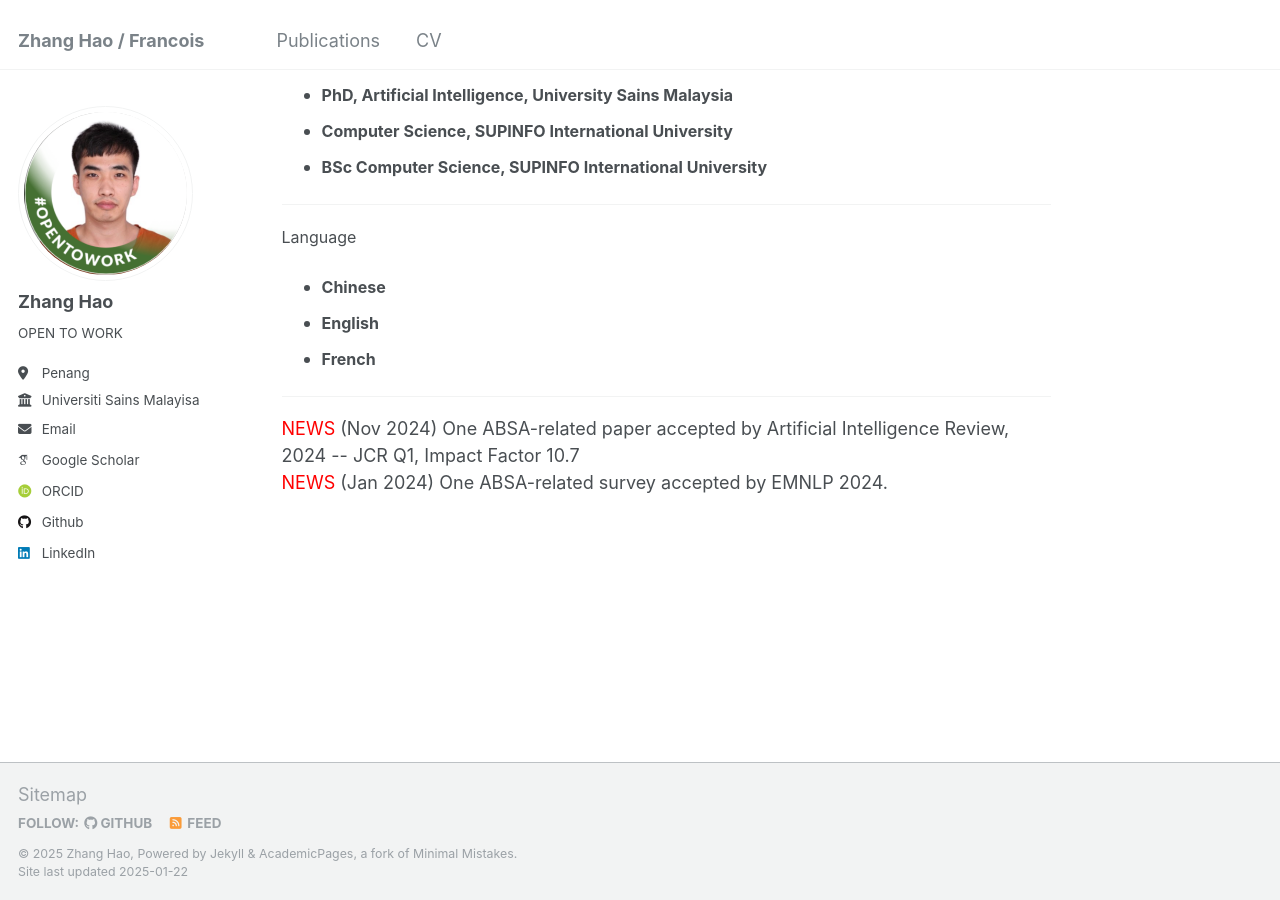
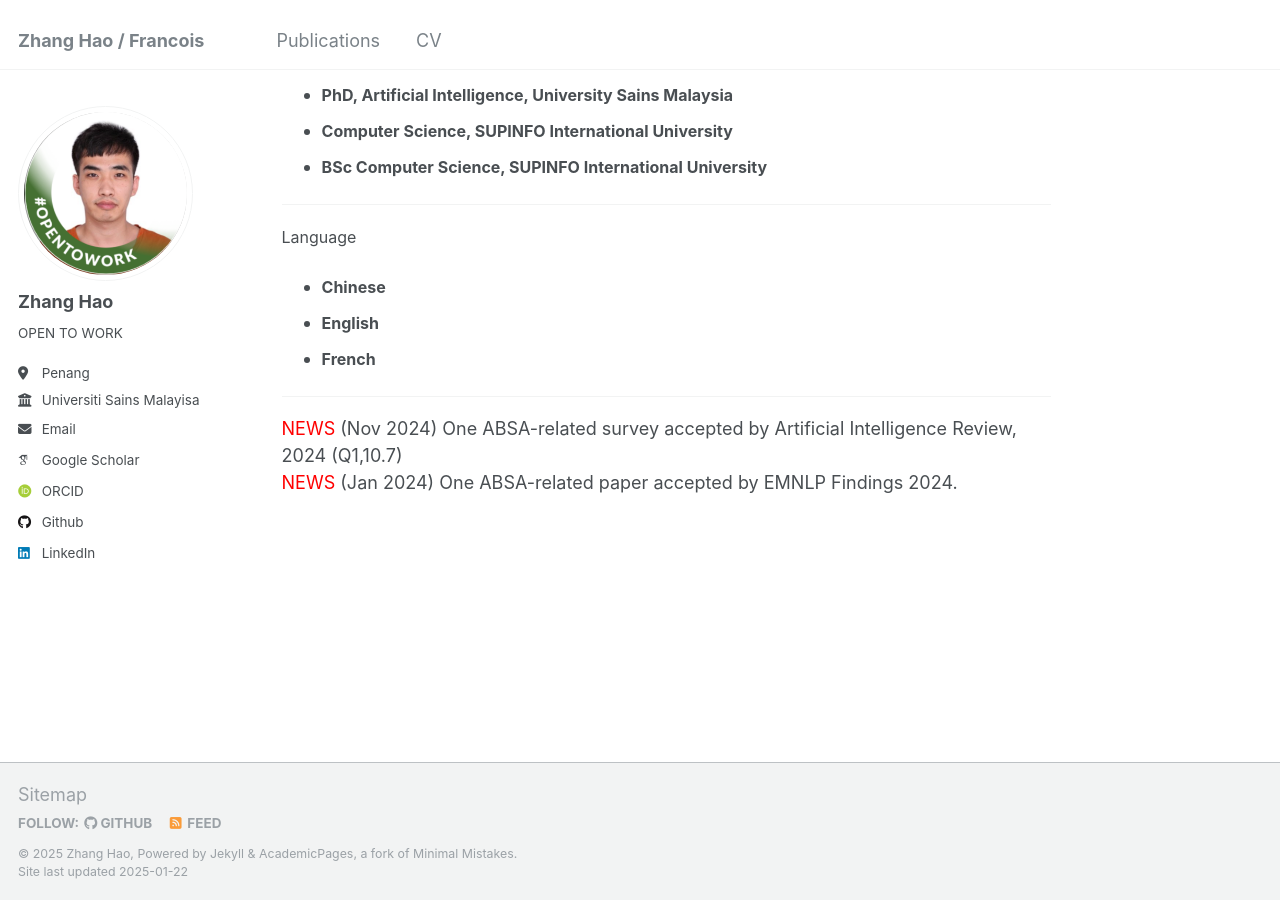
Before and after one commit to sydmou/sydmou.github.io, a Jekyll site: the page built from _pages/about.md, in a window 1280 px wide and 900 px high, scrolled down 1335 px. Built offline with Jekyll 4.4.1, drawn with Linux system fonts in a browser that asks for light colours; some web fonts are replaced.

Commit message:
Update about.md

```diff
--- a/_pages/about.md
+++ b/_pages/about.md
@@ -85,6 +85,6 @@
 </p>
 <hr>
 <p>
-    <span style="color: red;">NEWS</span> (Nov 2024) One ABSA-related paper accepted by Artificial Intelligence Review, 2024 -- JCR Q1, Impact Factor 10.7<br>
-    <span style="color: red;">NEWS</span> (Jan 2024) One ABSA-related survey accepted by EMNLP 2024.<br>
+    <span style="color: red;">NEWS</span> (Nov 2024) One ABSA-related survey accepted by Artificial Intelligence Review, 2024 (Q1,10.7)<br>
+    <span style="color: red;">NEWS</span> (Jan 2024) One ABSA-related paper accepted by EMNLP Findings 2024.<br>
 </p>
```
